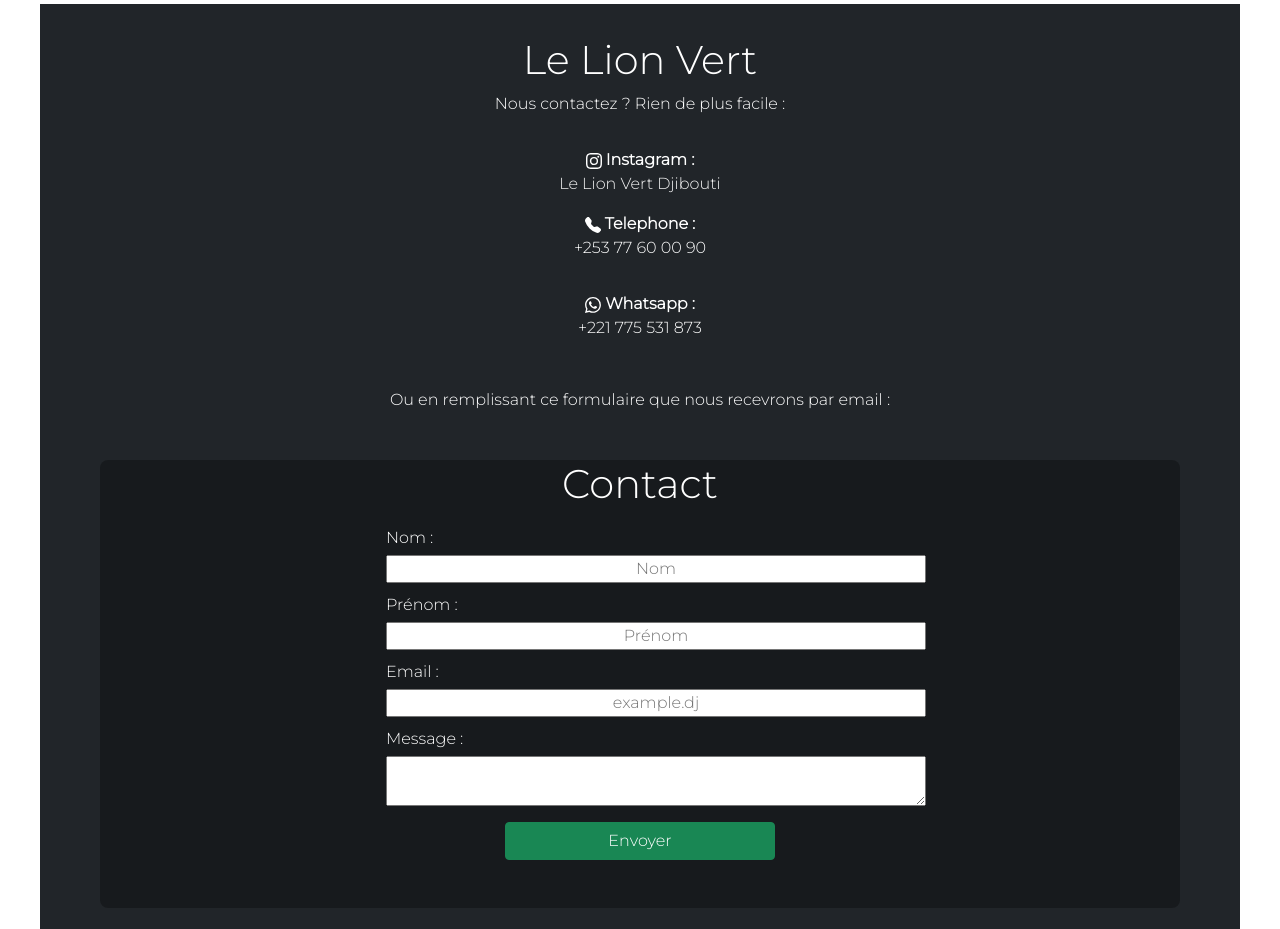
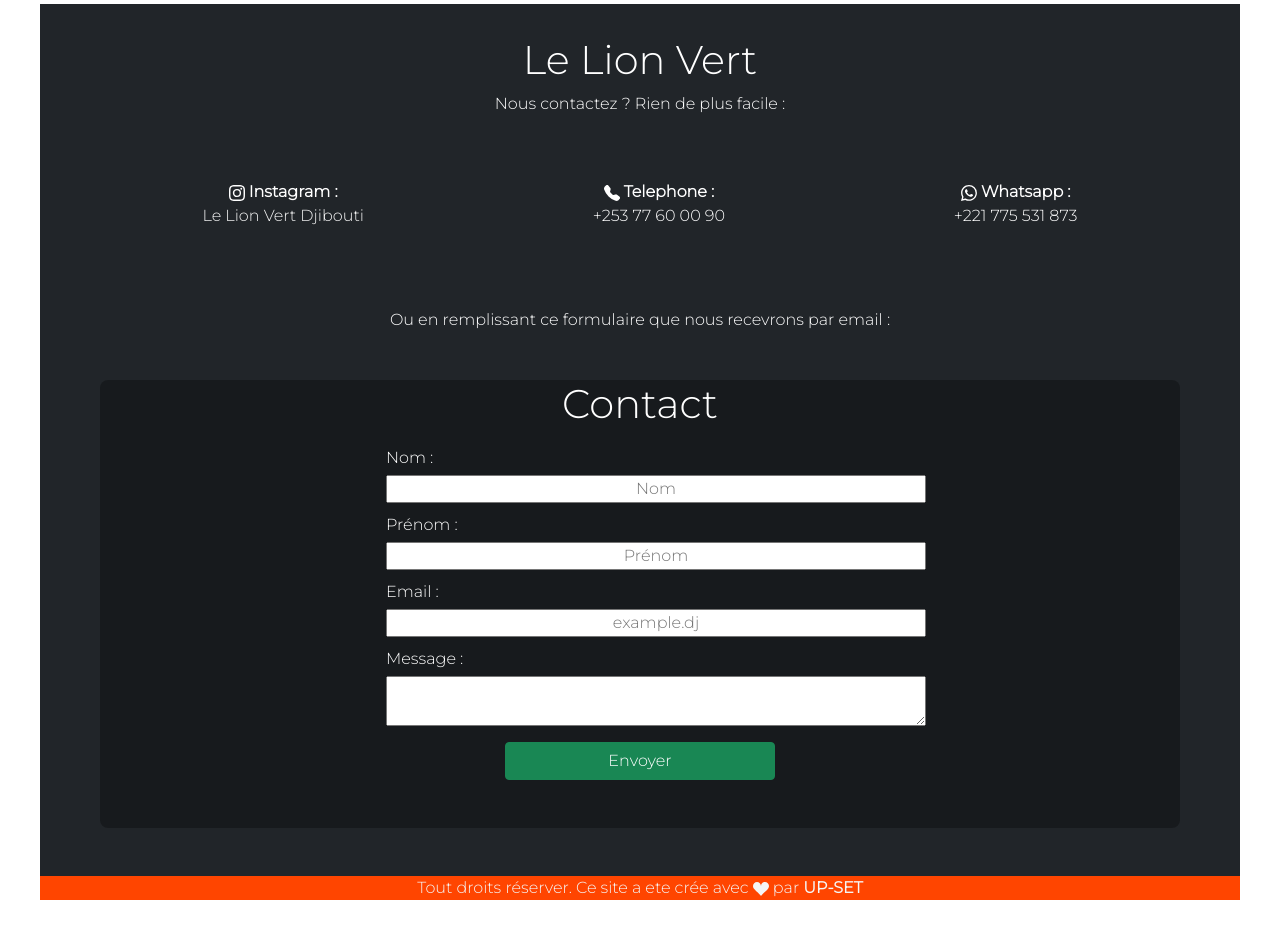
Before and after one commit to BigAma/LeLionVert, a React (Create React App) app: page / in a window 1280 px wide. Shown: the part 860-1789 px from the top of the page. After the commit the page ends 1760 px from the top, so only its background shows below. Built offline with nearby package versions, Linux system fonts and the light colour scheme.

Commit message:
Derniere Modif Ameliorer 2

```diff
--- a/src/components/Footer/footer.css
+++ b/src/components/Footer/footer.css
@@ -53,9 +53,9 @@
 
 .footer-contact-link{
     display: flex;
-    flex-direction: row;
+    flex-direction: column;
     justify-content: space-around;
-    padding: 3em;
+    padding: 1em;
 }
 
 @media only screen and (min-width: 1200px) {
@@ -65,8 +65,8 @@
 
     .footer-contact-link{
         display: flex;
-        flex-direction: column;
+        flex-direction: row;
         justify-content: space-around;
-        padding: 1em;
+        padding: 3em;
     }
 }
```
